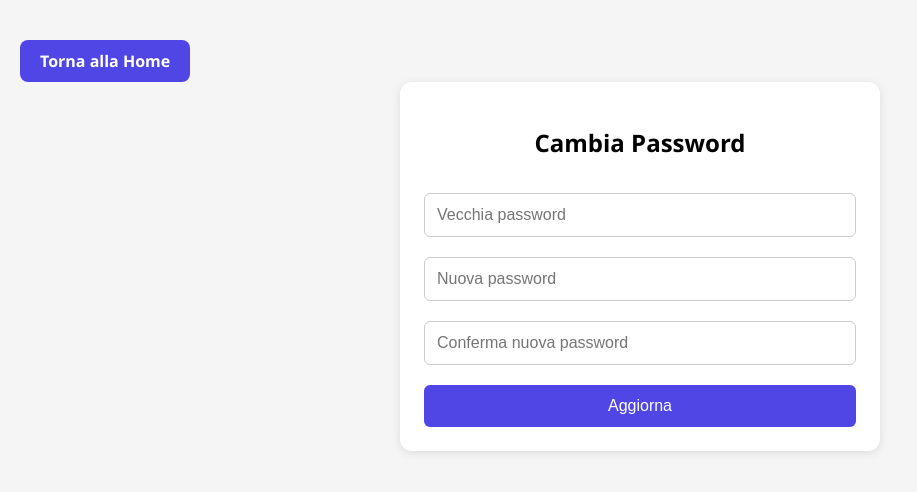
After one commit to NappiNicola/DashBoardManager, a Flask app: page /cambia_password in a window 1280 px wide. The commit adds this page. Shown: the top 492 px of the page, without its empty margins (0-917 px from the left). Run offline with Flask 3, Linux system fonts and the light colour scheme; the visitor is signed in with stand-in values (Sample User, id 1).

Commit message:
add change password management

```diff
--- a/app.py
+++ b/app.py
@@ -180,6 +180,29 @@ def admin_delete_user(user_id):
     db.commit()
     return jsonify(success=True)
 
+@app.route('/cambia_password', methods=['GET', 'POST'])
+def cambia_password():
+    if not session.get('logged_in'):
+        return redirect(url_for('login'))
+
+    if request.method == 'POST':
+        old_password = request.form['old_password']
+        new_password = request.form['new_password']
+        confirm_password = request.form['confirm_password']
+
+        db = get_db()
+        user = db.execute("SELECT * FROM users WHERE id = ?", (session['user_id'],)).fetchone()
+
+        if user['password'] != old_password:
+            flash('Vecchia password errata.')
+        elif new_password != confirm_password:
+            flash('Le nuove password non corrispondono.')
+        else:
+            db.execute("UPDATE users SET password = ? WHERE id = ?", (new_password, session['user_id']))
+            db.commit()
+            flash('Password aggiornata con successo!')
+
+    return render_template('cambia_password.html')
 
 if __name__ == '__main__':
     init_db()
--- /dev/null
+++ b/templates/cambia_password.html
@@ -0,0 +1,110 @@
+<!DOCTYPE html>
+<html lang="it">
+<head>
+  <meta charset="UTF-8">
+  <meta name="viewport" content="width=device-width, initial-scale=1.0">
+  <title>Cambia Password</title>
+  <style>
+    * {
+      box-sizing: border-box;
+    }
+
+    body {
+      font-family: 'Segoe UI', sans-serif;
+      margin: 0;
+      padding: 20px;
+      background-color: #f5f5f5;
+    }
+
+    .container {
+      background: white;
+      max-width: 480px;
+      margin: 0 auto;
+      padding: 24px;
+      border-radius: 12px;
+      box-shadow: 0 2px 10px rgba(0,0,0,0.1);
+    }
+
+    h2 {
+      text-align: center;
+      margin-bottom: 24px;
+    }
+
+    input {
+      width: 100%;
+      padding: 12px;
+      margin: 10px 0;
+      border: 1px solid #ccc;
+      border-radius: 6px;
+      font-size: 16px;
+    }
+
+    button {
+      width: 100%;
+      padding: 12px;
+      background-color: #4f46e5;
+      color: white;
+      font-size: 16px;
+      border: none;
+      border-radius: 6px;
+      cursor: pointer;
+      margin-top: 10px;
+    }
+
+    button:hover {
+      background-color: #4338ca;
+    }
+
+    .msg {
+      color: red;
+      text-align: center;
+      margin-top: 10px;
+    }
+
+    @media (max-width: 480px) {
+      .container {
+        padding: 16px;
+      }
+
+      input, button {
+        font-size: 15px;
+      }
+    }
+  </style>
+</head>
+<body>
+<header>
+<a href="{{ url_for('index') }}" style="
+  display: inline-block;
+  padding: 10px 20px;
+  background-color: #4f46e5;
+  color: white;
+  text-decoration: none;
+  border-radius: 8px;
+  font-weight: bold;
+  text-align: center;
+  margin-top: 20px;
+">
+  Torna alla Home
+</a>
+</header>
+  <div class="container">
+    <h2>Cambia Password</h2>
+
+    {% with messages = get_flashed_messages() %}
+      {% if messages %}
+        {% for msg in messages %}
+          <div class="msg">{{ msg }}</div>
+        {% endfor %}
+      {% endif %}
+    {% endwith %}
+
+    <form method="POST">
+      <input type="password" name="old_password" placeholder="Vecchia password" required>
+      <input type="password" name="new_password" placeholder="Nuova password" required>
+      <input type="password" name="confirm_password" placeholder="Conferma nuova password" required>
+      <button type="submit">Aggiorna</button>
+    </form>
+  </div>
+</body>
+</html>
--- a/templates/index.html
+++ b/templates/index.html
@@ -26,6 +26,11 @@
           </button>
         </a>
       {% endif %}
+      <button style="background: none; border: none; padding: 0; margin: 0;">
+        <a href="{{ url_for('cambia_password') }}" style="color: green; background-color: transparent; border: 1px solid green; border-radius: 5px; padding: 5px 10px; cursor: pointer; text-decoration: none; font-weight: bold;">
+          Cambia Password
+        </a>
+      </button>
       <button style="background: none; border: none; padding: 0; margin: 0;">
         <a href="{{ url_for('logout') }}" style="color: red; background-color: transparent; border: 1px solid red; border-radius: 5px; padding: 5px 10px; cursor: pointer; text-decoration: none; font-weight: bold;">
           Logout
```
Also changed, not shown: templates/admin_users.html (+15 -0 lines), templates/crea_utente.html (+49 -5 lines).
